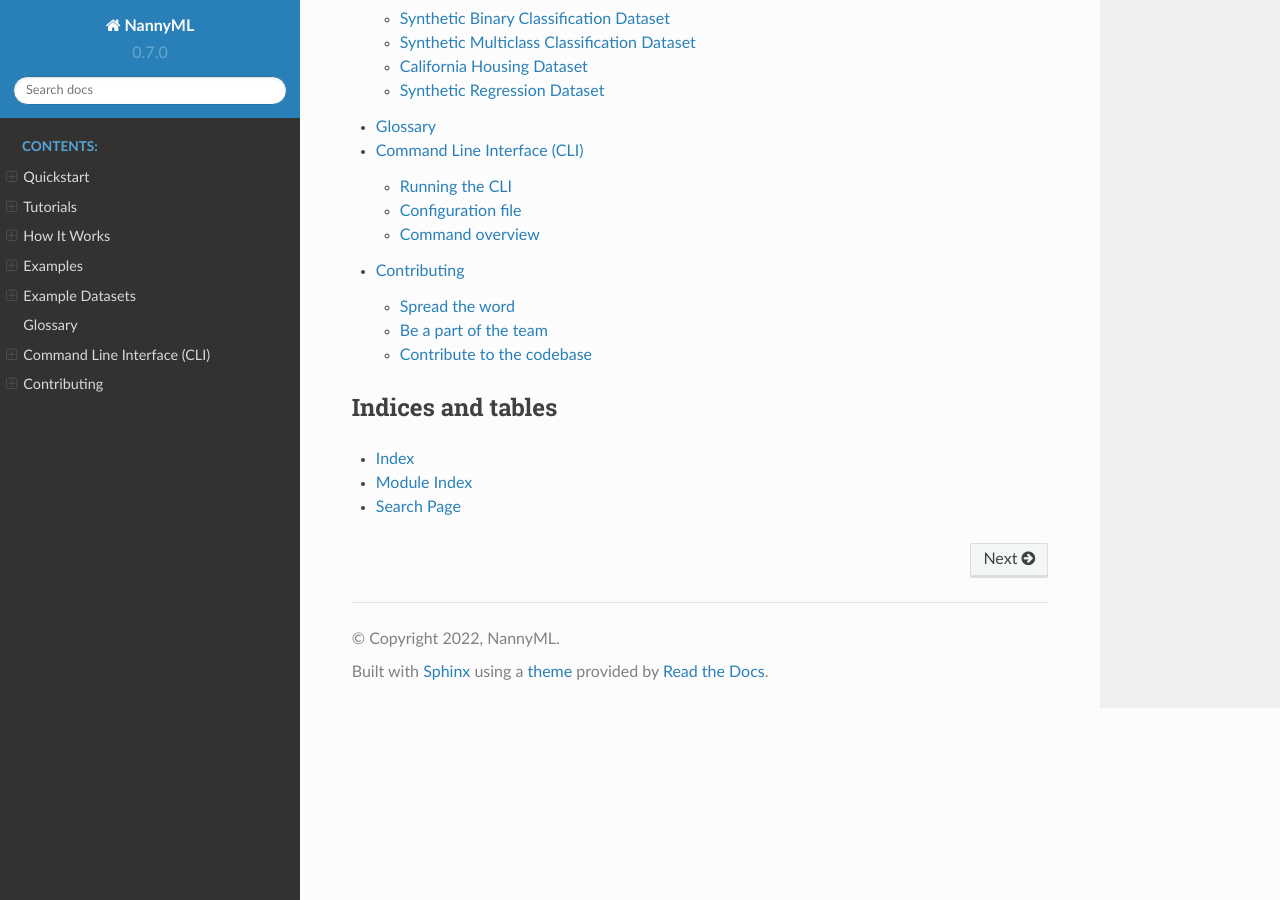
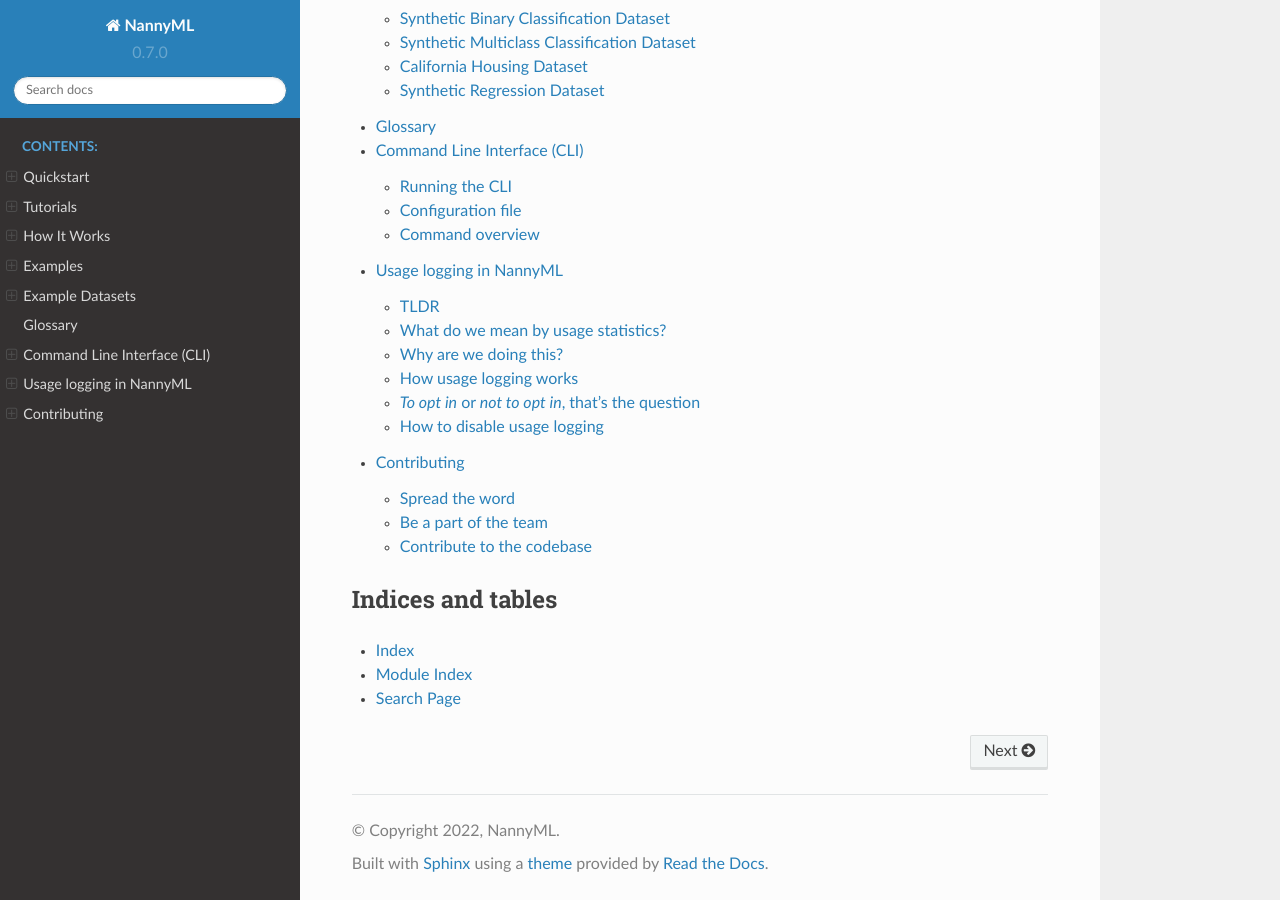
Before and after one commit to NannyML/nannyml, a Sphinx documentation site: the page built from docs/index.rst, in a window 1280 px wide and 900 px high, scrolled down 977 px. Built offline with Sphinx 7.4.7 and the Read the Docs theme 2.0.0, drawn with Linux system fonts in a browser that asks for light colours; pages that are not in the unit, such as notebooks, are missing from menus; some of the changed lines change nothing that is shown.

Commit message:
[skip ci] Add usage logging documentation
Signed-off-by: Niels Nuyttens <niels@nannyml.com>

```diff
--- a/docs/index.rst
+++ b/docs/index.rst
@@ -30,6 +30,7 @@
    datasets
    glossary
    cli
+   usage_logging
    API reference <nannyml/modules>
    contributing
 
--- /dev/null
+++ b/docs/usage_logging.rst
@@ -0,0 +1,199 @@
+.. _usage_logging:
+
+==========================
+Usage logging in NannyML
+==========================
+
+TLDR
+----
+
+- We collect anonymous statistics about what functions you use in NannyML
+- We won’t collect any information about your identity or your datasets
+- We will use this information to improve NannyML and as a way to illustrate traction for our (future) investors
+- You can easily opt out, we provide multiple ways to do so
+- You can always reach out to us and request any data related to you be removed
+
+What do we mean by usage statistics?
+-------------------------------------
+
+We first need to explain what we consider to be**usage statistics**. We collect statistics about the general
+usage of the NannyML library. Every time one of our **essential functions** is used a data package will be
+shipped to an external service.
+
+The essential functions are the following:
+
+- Fitting any calculator or estimator
+- Calculating/estimating using a calculator/estimator
+- Plotting results
+- Writing results to filesystem, pickle, or database
+- Running NannyML using the CLI
+
+The data that is collected and shipped has three different parts:
+
+- **Environment data**: tells us more about the computational environment NannyML is running in.
+  This includes figuring out if NannyML is running in a Python application, a notebook, or a container.
+  What version of Python is it being used with? What operating system? What version of NannyML is being used?
+- **Execution data:** data that helps us understand what functionality of NannyML you're using and how it is performing.
+  This is limited to the name of the key function you're running, the metrics or methods you're calculating and the
+  time it took NannyML to finish that function call. We’ll also check if any errors occurred during that run.
+- **Identification data:** A fingerprint is created based on the hardware present in your machine and used as a
+  unique identifier. Running NannyML from the same machine twice means the same unique identifier will be used -
+  in theory, this doesn't apply to **Docker**. This allows us to detect repeat usage patterns
+  without the need for personal identification.
+
+The following snippet is an actual usage statistic data package sent from NannyML running in a container:
+
+.. code-block:: javascript
+
+    {
+      'event': 'DLE estimator plot',
+      'exception_occurred': true,
+      'exception_type': 'nannyml.exceptions.InvalidArgumentsException',
+      'kind': 'performance',
+      'nannyml_version': '0.6.3',
+      'os_type': 'Linux',
+      'process_run_time': 0.00001277399999999318,
+      'python_version': '3.8.8',
+      'run_time': 0.000012636184692382812,
+      'runtime_environment': 'docker',
+      'userId': '00000000-0000-0000-0000-0242ac110002'
+    }
+
+What about personal data
+########################
+
+Apart from the hardware ID, there is nothing to link back to your machine, let alone to your identity.
+You have our word on this: we will never collect any Personally Identifiable Information.
+And don't just take our word: verify it! We invite you to review the implementation at
+https://github.com/NannyML/nannyml/blob/feature/usage_logging/nannyml/usage_logging.py.
+
+What about my dataset?
+######################
+
+We deliberately avoid logging any arguments when running a key function to minimize the risk of leaking unwanted
+and unnecessary information. One exception: the names of **metrics** and **methods** being used in the calculators or estimators.
+
+We collect no information about the structure, size, or contents of your datasets. Your datasets remain yours only.
+
+
+Why are we doing this?
+----------------------
+
+We have good reasons for wanting to collect these usage statistics.
+
+Improving NannyML and prioritizing new features
+###############################################
+
+It is an easy claim to make. We are serious about it though. Looking at the aggregate usage statistics can teach us
+what kind of functionality is used frequently and if there is functionality not used at all.
+
+It can help us improve the user experience by looking at patterns within the usage events, tackle long processing times,
+and help prevent feature-breaking exceptions.
+
+By distributing NannyML as a library to run on your system as opposed to a service hosted by us,
+we have no other way to gain these insights.
+
+Surviving as a company
+######################
+
+We care about the impact of ML models performing sub-optimally at NannyML. It is our vision that the core functionality
+we build, i.e. the algorithms distributed as the NannyML library should be available to everybody, for free, forever.
+This was the main driver for building an open-source library. But the world of tech startups has always been a
+tough one, and even more so in the last few years.
+
+Because we work in open source, the NannyML library doesn't generate any revenue.
+We're depending on external investors to provide us with the resources to continue our work, survive, and maybe even thrive.
+
+We want to verify if NannyML is worth putting all our effort into, and investors want to verify if it is worth
+putting their resources into. Aggregate usage analytics provide the actual figures needed to secure funding, as well as motivation.
+
+How usage logging works
+-----------------------
+
+We'll give a very brief overview of how we've implemented usage analytics.
+
+1. We've created a `usage_logging` module within the library. It contains all the functionality related to usage analytics.
+   Feel free to browse the source code at https://github.com/NannyML/nannyml/blob/feature/usage_logging/nannyml/usage_logging.py.
+2. We instrument our library by adding a `log_usage` decorator to our key functions, sometimes also providing some additional data (e.g. metric names).
+3. Upon calling one of these key functions, the decorator will capture the required information. Our `usage_logging` module will then try to send it over
+   to **Segment**, a third-party service provider specializing in customer data.
+4. The usage events are aggregated and turned into insights in **Mixpanel**, another third-party service provider
+   specializing in self-service product analytics.
+
+.. image:: /_static/usage_logging_how_it_works.png
+
+
+*To opt in* or *not to opt in*, that's the question
+----------------------------------------------------
+
+Whilst our team at NannyML saw the need for usage analytics, we did have some deeper discussions about how to present
+this to you, the end user.
+
+Do we disable usage analytics collection by default and have the end user explicitly opt in? ]
+Whilst it felt very intuitive and "correct” to do so, we asked ourselves the following question.
+“Would I go through the trouble of explicitly enabling this every time I use NannyML?".
+Our answer was no, we probably wouldn't bother. And if we wouldn't, it is only fair we don't expect you to.
+
+We settled on opt-out behavior, so usage analytics will be enabled by default for the following reasons:
+
+- We don't collect any information that can identify our users
+- We don't collect any information about the data NannyML is used on
+- We provide an easy way to turn usage analytics off, without any limitations on the product
+- We believe that if you keep using NannyML, you probably want us to survive as a company
+
+How to disable usage logging
+----------------------------
+
+It should be easy to disable logging. We provide three ways of doing so.
+The first way - using environment variables - is universally applicable and easy to set up, so we recommend using that one.
+
+Setting the environment variable
+#################################
+
+You can set this variable before running NannyML as a script, CLI command, or container.
+Its value doesn’t matter, as long as the environment variable is present.
+
+.. code-block:: bash
+    :caption: Disable usage analytics when running a Python script
+
+    NML_DISABLE_USER_ANALYTICS=1 python my_monitoring_script_with_nannyml.py
+
+
+.. code-block:: bash
+    :caption: Disable usage analytics when using the CLI
+
+    NML_DISABLE_USAGE_ANALYTICS=1 nml -c nann.yml run
+
+
+.. code-block:: bash
+    :caption: Disable usage analytics when using our Docker container
+
+    docker run -e NML_DISABLE_USAGE_ANALYTICS=1 nannyml/nannyml
+
+
+Providing a .env file
+######################
+
+NannyML will check for ``.env``  files, allowing you to provide environment variables without dealing with shells.
+Just create a ``.env`` file in the directory of your script and NannyML will pick it up automatically.
+
+.. code-block::
+    :caption: A sample ``.env`` file that will disable usage logging
+
+    NML_DISABLE_USAGE_LOGGING=1
+
+
+Turning off user analytics in code
+###################################
+
+If you don't like toying with environment variables, you can just disable (or enable) the usage analytics within your
+code before running anything. You can only do this when using NannyML as a library.
+
+
+.. code-block:: python
+    :caption: Disabling usage logging in code
+
+    import nannyml as nml
+
+    nml.disable_usage_logging()  # turn usage analytics off
+    nml.enable_usage_logging()  # turn them back on
```
Also changed, not shown: docs/_static/usage_logging_how_it_works.png (added).
